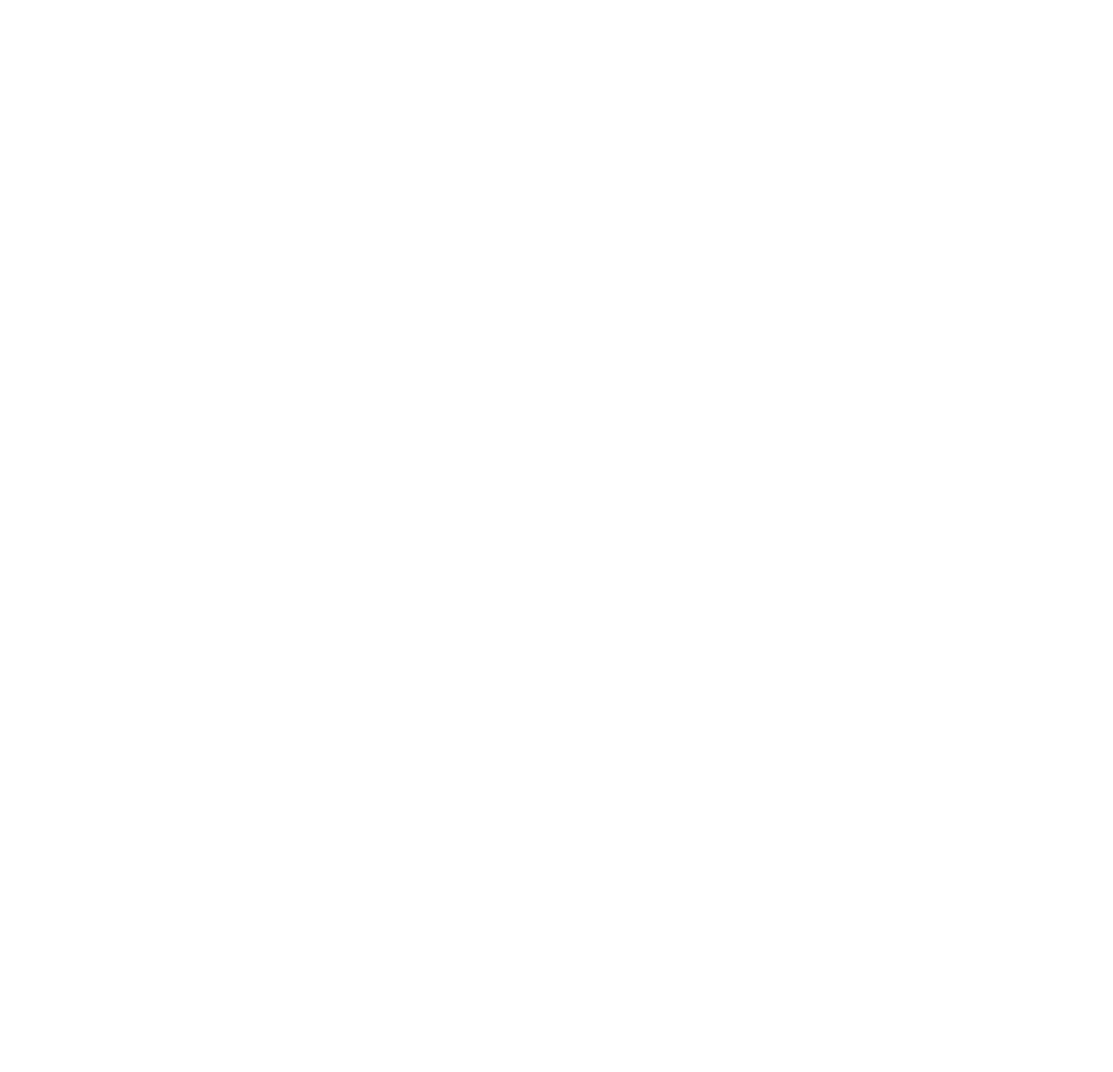
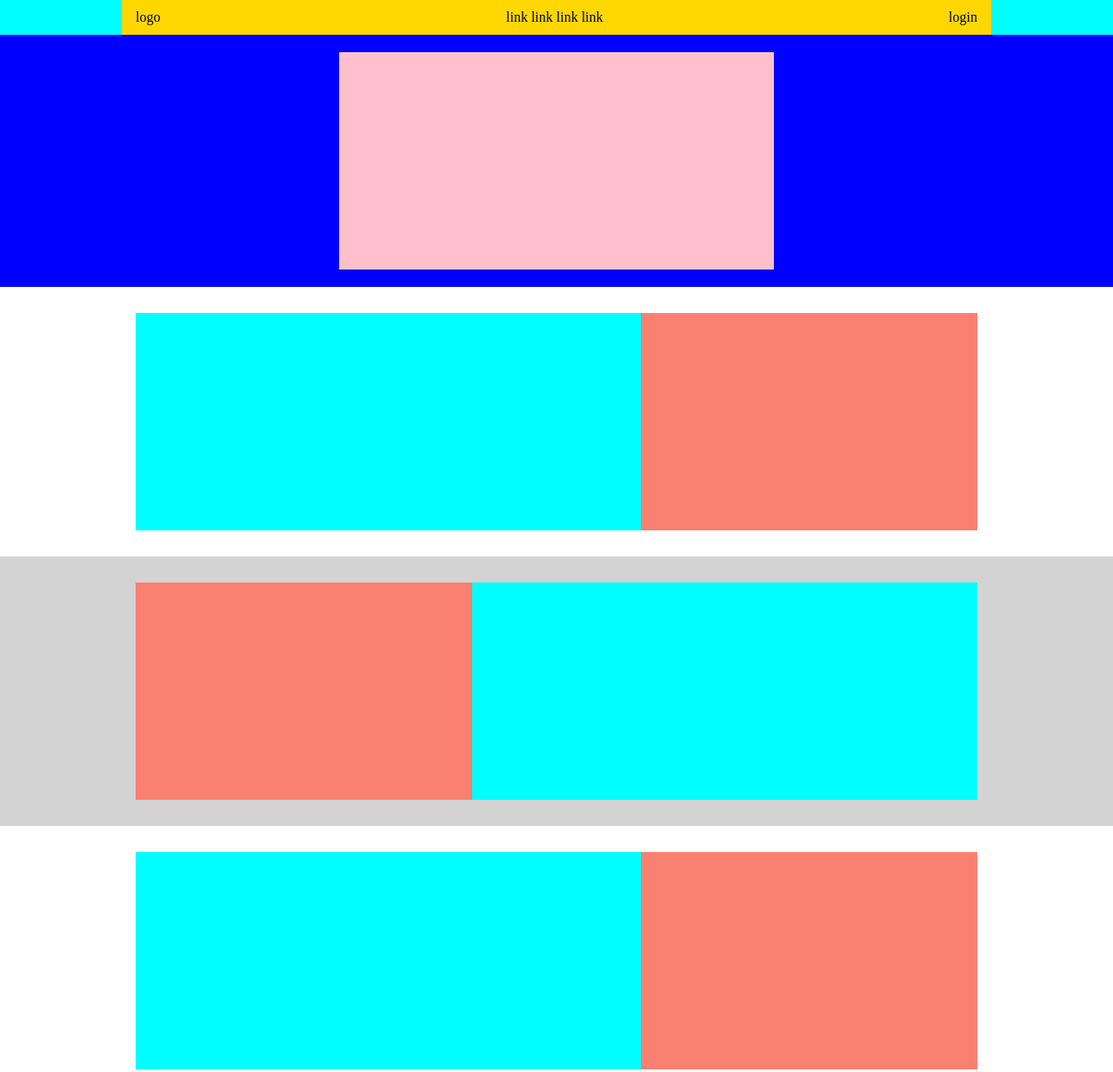
Before and after one commit to AnthonyBertottiFavero/htmlcss-struttura-discord, a plain HTML site: page index.html in a window 1280 px wide. Shown: the top 1233 px of the page at 87% size. Before the commit the page ends 800 px from the top, so only its background shows below. Drawn offline with Linux system fonts and the light colour scheme.

Commit message:
add finished exercise

```diff
--- a/assets/debug.css
+++ b/assets/debug.css
@@ -0,0 +1,45 @@
+.nav-heading .container {
+    background-color: gold;
+}
+
+.jumbo {
+    background-color: blue;
+    /* height: 200px; */
+}
+
+.jumbo .content {
+    background-color: pink;
+    min-height: 250px; /* modificato con correzione */
+}
+
+.section-first .image {
+    background-color: aqua;
+    min-height: 250px; /* modificato con correzione */
+}
+
+.section-first .text {
+    background-color: salmon;
+    min-height: 250px; /* modificato con correzione */
+}
+
+.section-second .container {
+    background-color: green;
+    min-height: 350px; /* modificato con correzione */
+}
+
+footer .footer-column {
+    min-height: 300px; /* modificato con correzione */
+}
+
+footer .column-socials {
+    background-color: pink;
+}
+
+footer .column-links {
+   background-color: darkviolet;
+   border: 2px solid white;
+}
+
+footer .footer-bottom {
+    background-color: yellow; /* modificato con correzione */
+}
--- a/assets/style.css
+++ b/assets/style.css
@@ -0,0 +1,101 @@
+* {
+    box-sizing: border-box;
+    margin: 0;
+    padding: 0;
+}
+
+.container { /* modificato con correzione */
+    max-width: 1000px;
+    margin: auto;
+    padding-inline: 1rem;
+}
+
+/* inizio header */
+.nav-heading { /* modificato con correzione */
+    background-color: cyan;
+    height: 40px;
+}
+
+.nav-heading .container {
+    display: flex;
+    height: 100%;
+    justify-content: space-between;
+    /* align-items: center; */
+}
+
+.nav-heading .container > * { /* modificato con correzione */
+    display: flex;
+    align-items: center;
+}
+
+/* .nav-heading .container > *:hover {
+    background-color: red;
+    cursor: pointer;
+}  */
+
+.jumbo .content {
+    max-width: 500px;
+    margin: auto;
+    padding: 1rem; /* modificato con correzione */
+}
+
+.jumbo {
+    padding-top: 20px;
+    padding-bottom: 20px;
+}
+
+/* inizio main */
+main section {
+    padding-top: 30px;
+    padding-bottom: 30px;
+}
+
+.section-first .container {
+    display: flex;
+}
+
+.section-first.reverse .container {
+    flex-direction: row-reverse;
+
+}
+
+.background {
+    background-color: #D3D3D3;
+}
+
+.section-first .image {
+    /* width: 500px; */
+    flex: 0 0 60%; /* modificato con correzione */
+}
+
+.section-first .text {
+    /* width: 300px; */
+    flex: 0 0 40%; /* modificato con correzione */
+}
+
+/* inizio footer */
+footer {
+    background-color: black;
+    padding-top: 50px;
+    padding-bottom: 20px;
+}
+
+footer .footer-top {
+    display: flex;
+    border-bottom: 3px solid white; /* modificato con correzione */
+    padding-bottom: 20px; /* modificato con correzione */
+    margin-bottom: 15px; /* modificato con correzione */
+}
+
+footer .column-socials {
+    flex: 0 0 40%;
+}
+
+footer .column-links {
+    flex: 0 0 15%;
+}
+
+footer .footer-bottom {
+    display: flex;
+    justify-content: space-between;
+}
--- a/index.html
+++ b/index.html
@@ -11,5 +11,65 @@
 
 <body>
 
+    <header>
+        <nav class="nav-heading">
+            <div class="container">
+                <div class="logo">logo</div>
+                <div class="links">link link link link</div>
+                <div class="login">login</div>
+            </div>
+        </nav>
+
+        <div class="jumbo">
+            <div class="content">
+
+            </div>
+        </div>
+    </header>
+
+    <main>
+        <section class="section-first">
+            <div class="container">
+                <div class="image"></div>
+                <div class="text"></div>
+            </div>
+        </section>
+
+        <section class="section-first reverse background">
+            <div class="container">
+                <div class="image"></div>
+                <div class="text"></div>
+            </div>
+        </section>
+
+        <section class="section-first">
+            <div class="container">
+                <div class="image"></div>
+                <div class="text"></div>
+            </div>
+        </section>
+
+        <section class="section-second background">
+            <div class="container"></div>
+        </section>
+    </main>
+
+    <footer>
+        <nav class="nav-footer">
+            <div class="footer-top container">
+                <div class="footer-column column-socials"></div>
+                <div class="footer-column column-links"></div>
+                <div class="footer-column column-links"></div>
+                <div class="footer-column column-links"></div>
+                <div class="footer-column column-links"></div>
+            </div>
+
+            <div class="footer-bottom container">
+                <div class="logo">Logo</div>
+                <div class="button">Bottone</div>
+            </div>
+        </nav>
+    </footer>
+
 </body>
 </html>
```
